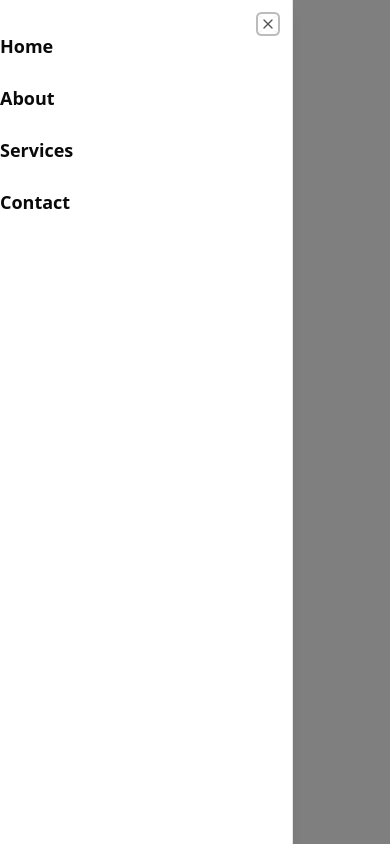
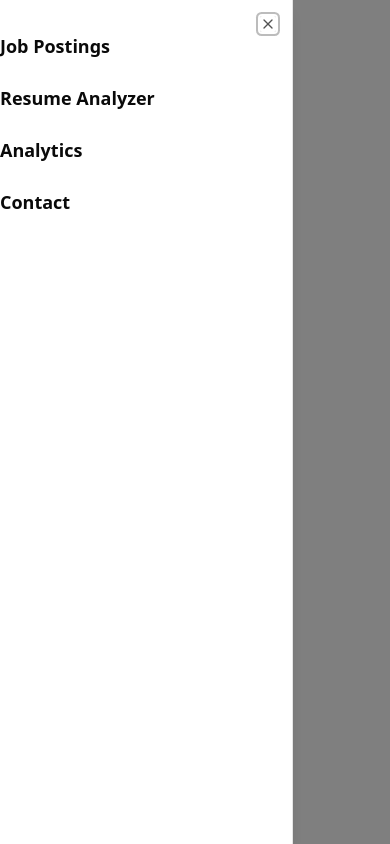
Before and after one commit to jaakkolaj/OTII-project, a Next.js app in the folder client/: page / in a window 390 px wide. Both pictures are taken after a click on the button "Toggle navigation menu". Built offline with nearby package versions, Linux system fonts and the light colour scheme.

Commit message:
Header muokkaus

```diff
--- a/client/components/layout/Header.tsx
+++ b/client/components/layout/Header.tsx
@@ -21,13 +21,13 @@ export default function Component() {
           </Link>
           <div className="grid gap-2 py-6">
             <Link href="#" className="flex w-full items-center py-2 text-lg font-semibold" prefetch={false}>
-              Home
+              Job Postings
             </Link>
             <Link href="#" className="flex w-full items-center py-2 text-lg font-semibold" prefetch={false}>
-              About
+              Resume Analyzer
             </Link>
             <Link href="#" className="flex w-full items-center py-2 text-lg font-semibold" prefetch={false}>
-              Services
+              Analytics
             </Link>
             <Link href="#" className="flex w-full items-center py-2 text-lg font-semibold" prefetch={false}>
               Contact
```
